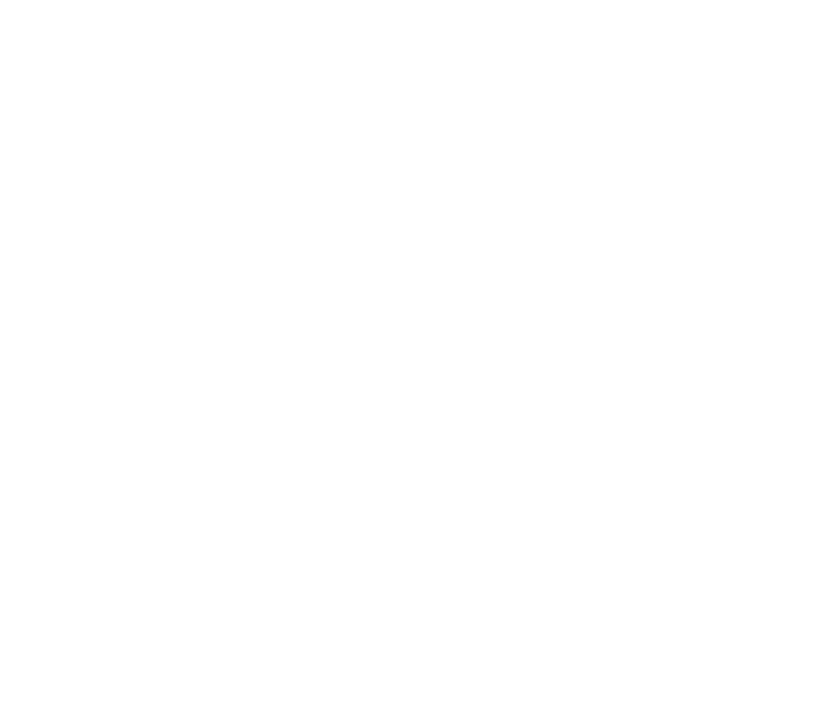
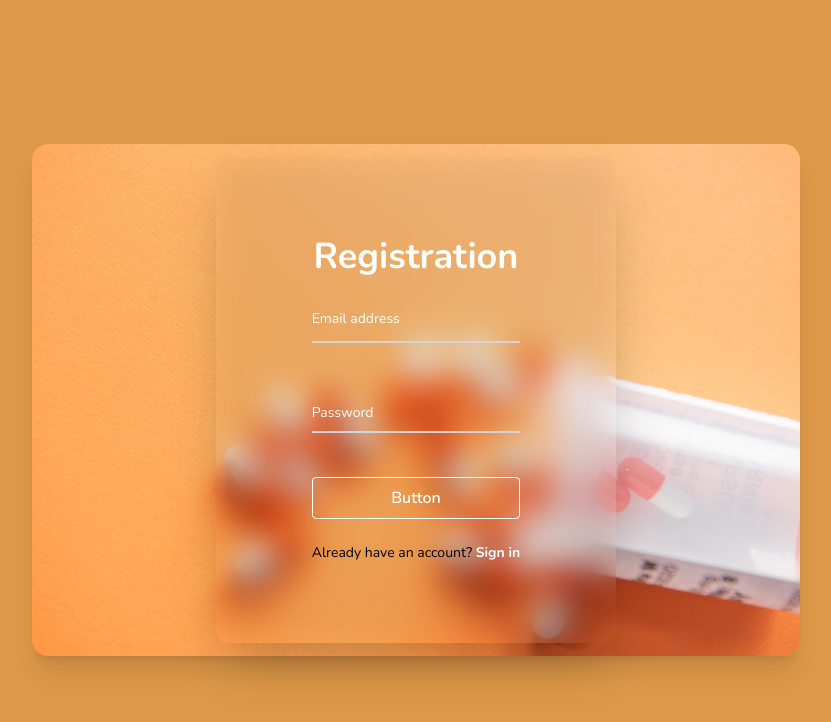
Before and after one commit to ip345622/cuadroMedicamentos-Front-end, a React (Vite) app: page /register in a window 1280 px wide. Before the commit this address had no page. Shown: the top 722 px of the page, without its empty margins (224-1055 px from the left). Built offline with nearby package versions, Linux system fonts and the light colour scheme.

Commit message:
register

```diff
--- a/src/App.jsx
+++ b/src/App.jsx
@@ -3,12 +3,14 @@
 import CalendarioMedicamentos from "./page/calendario";
 import Formulario from "./page/formulario";
 import Login from "./component/login/Login.jsx"
+import Registration from "./component/registro/Registration.jsx"
 
 const AppRoutes = () => {
   let routes = useRoutes([
     { path: "/", element: <CalendarioMedicamentos /> },
     { path: "/form", element: <Formulario /> },
-    { path: "/login", element: <Login/>}
+    { path: "/login", element: <Login/>},
+    { path: "/register", element: <Registration/>}
   ]);
   return routes;
 };
--- /dev/null
+++ b/src/component/registro/Registration.jsx
@@ -0,0 +1,55 @@
+import React from "react";
+import bg from "../../img/bgRegistration.jpg";
+
+function Registration() {
+  return (
+    <div className="h-screen flex justify-center items-center bg-[#de9849]">
+      <div className="flex justify-center items-center font-nunito relative">
+        <img src={bg} className="w-3/5 rounded-2xl shadow-xl"></img>
+        <div className="flex flex-col w-[25rem] py-20 gap-5 rounded-xl shadow-2xl absolute backdrop-blur-lg backdrop-brightness-[.93]">
+          <h1 className=" text-4xl text-center font-bold text-white">Registration</h1>
+          <form className="grid items-center justify-center gap-6">
+            <div class="relative z-0 w-full mb-6 group">
+              <input
+                type="email"
+                name="floating_email"
+                id="floating_email"
+                class="text- lg block py-2.5 px-0 w-full text-white bg-transparent border-0 border-b-2 border-gray-300 appearance-none  dark:border-gray-200 dark:focus:border-gray-500 focus:outline-none focus:ring-0 focus:border-gray-500 peer"
+                placeholder=" "
+                required
+              />
+              <label
+                for="floating_email"
+                class="peer-focus:font-medium absolute text-sm text-white dark:text-white duration-300 transform -translate-y-6 scale-75 top-3 -z-10 origin-[0] peer-focus:left-0 peer-focus:text-white peer-focus:dark:text-white peer-placeholder-shown:scale-100 peer-placeholder-shown:translate-y-0 peer-focus:scale-75 peer-focus:-translate-y-6 placeholder-black"
+              >
+                Email address
+              </label>
+            </div>
+            <div class="relative z-0 w-fullgroup">
+              <input
+                type="password"
+                name="floating_password"
+                id="floating_password"
+                class="block py-2.5 px-0 w-full text-sm text-white bg-transparent border-0 border-b-2 border-gray-300 appearance-none dark:border-gray-300 dark:focus:border-gray-500 focus:outline-none focus:ring-0 focus:border-gray-600 peer"
+                placeholder=" "
+                required
+              />
+              <label
+                for="floating_password"
+                class="peer-focus:font-medium absolute text-sm text-white duration-300 transform -translate-y-6 scale-75 top-3 -z-10 origin-[0] peer-focus:left-0 peer-focus:text-white peer-focus:dark:text-white peer-placeholder-shown:scale-100 peer-placeholder-shown:translate-y-0 peer-focus:scale-75 peer-focus:-translate-y-6"
+              >
+                Password
+              </label>
+            </div>
+            <button class="mt-5 bg-transparent hover:bg-blue-500 text-white font-semibold py-2 px-4 border border-white hover:border-transparent rounded">
+              Button
+            </button>
+            <a href="#" className="text-sm">Already have an account? <span className="text-white font-bold">Sign in</span></a>
+          </form>
+        </div>
+      </div>
+    </div>
+  );
+}
+
+export default Registration;
```
Also changed, not shown: src/img/bgRegistration.jpg (added).
